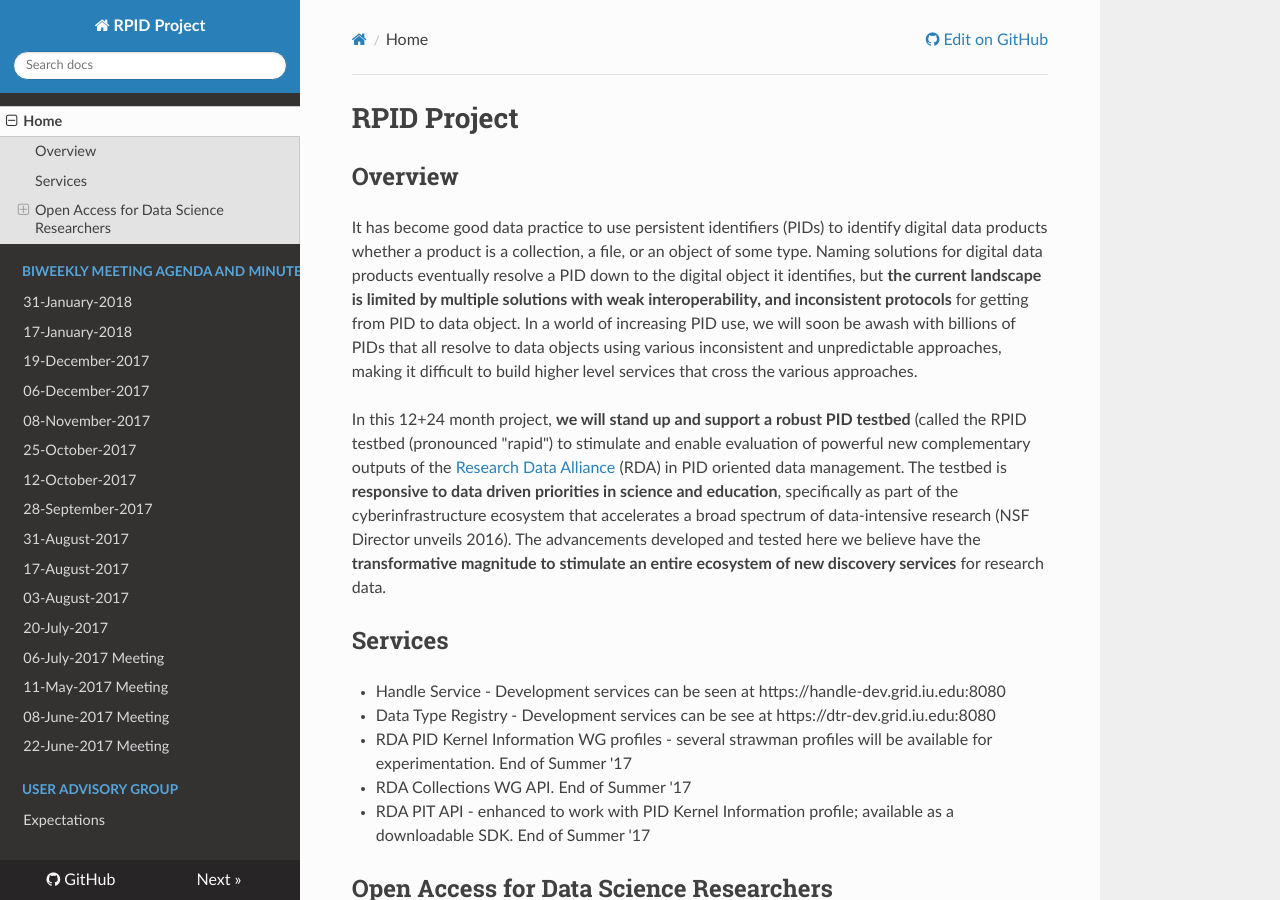
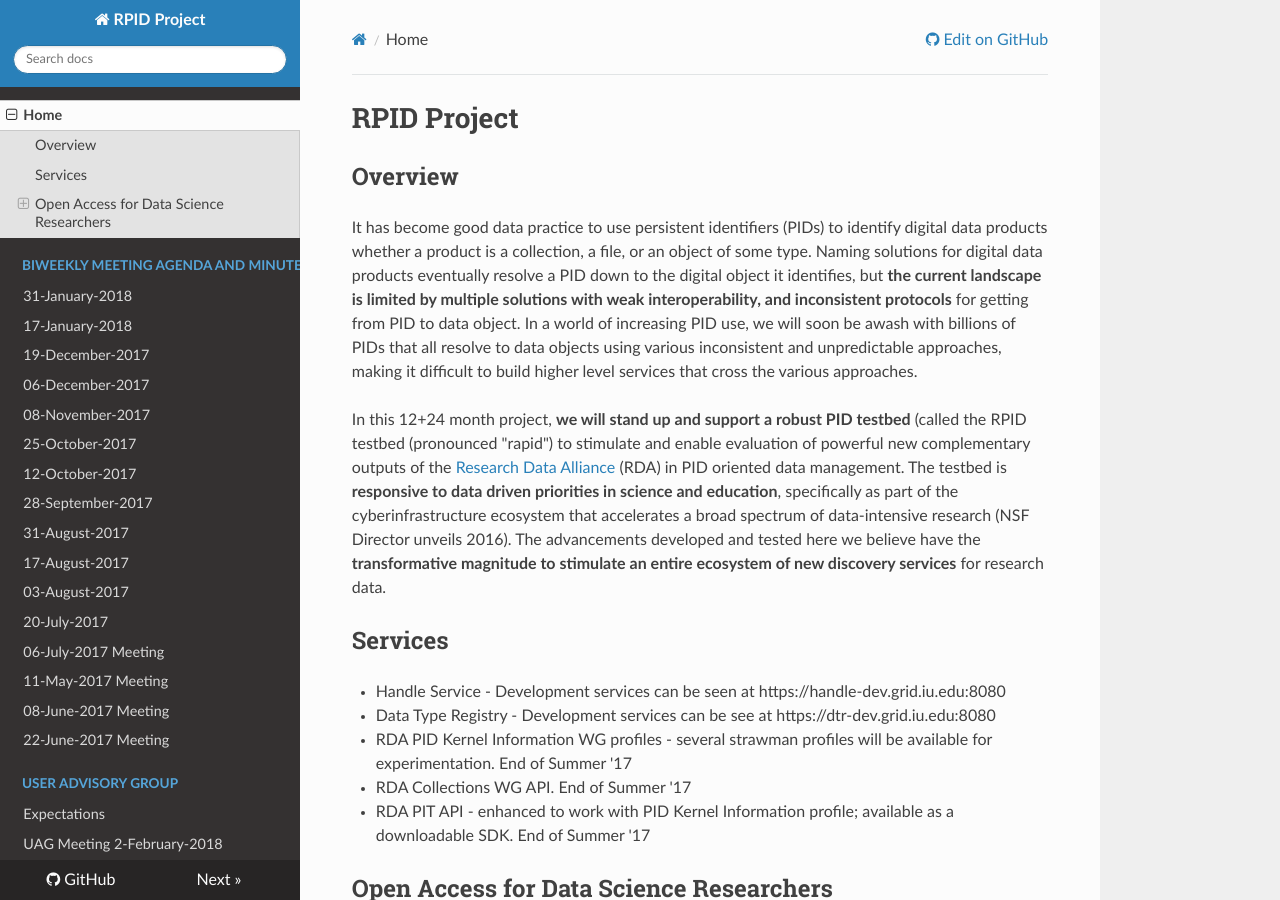
Before and after one commit to rpidproject/rpid, an MkDocs documentation site: the page built from docs/index.md, in a window 1280 px wide and 900 px high. Built offline with MkDocs 1.6.1, drawn with Linux system fonts in a browser that asks for light colours; nearby versions of some CDN libraries; old or Windows-style settings are respelled for this version of MkDocs.

Commit message:
Update mkdocs.yml

```diff
--- a/mkdocs.yml
+++ b/mkdocs.yml
@@ -27,6 +27,7 @@
   - '22-June-2017 Meeting': '22-June-2017.md'
 - User Advisory Group:
   - 'Expectations': 'UAG-Expectations.md'
+  - 'UAG Meeting 2-February-2018': 'UAG-2-February-2018.md'
 
 markdown_extensions:
   - admonition
```
